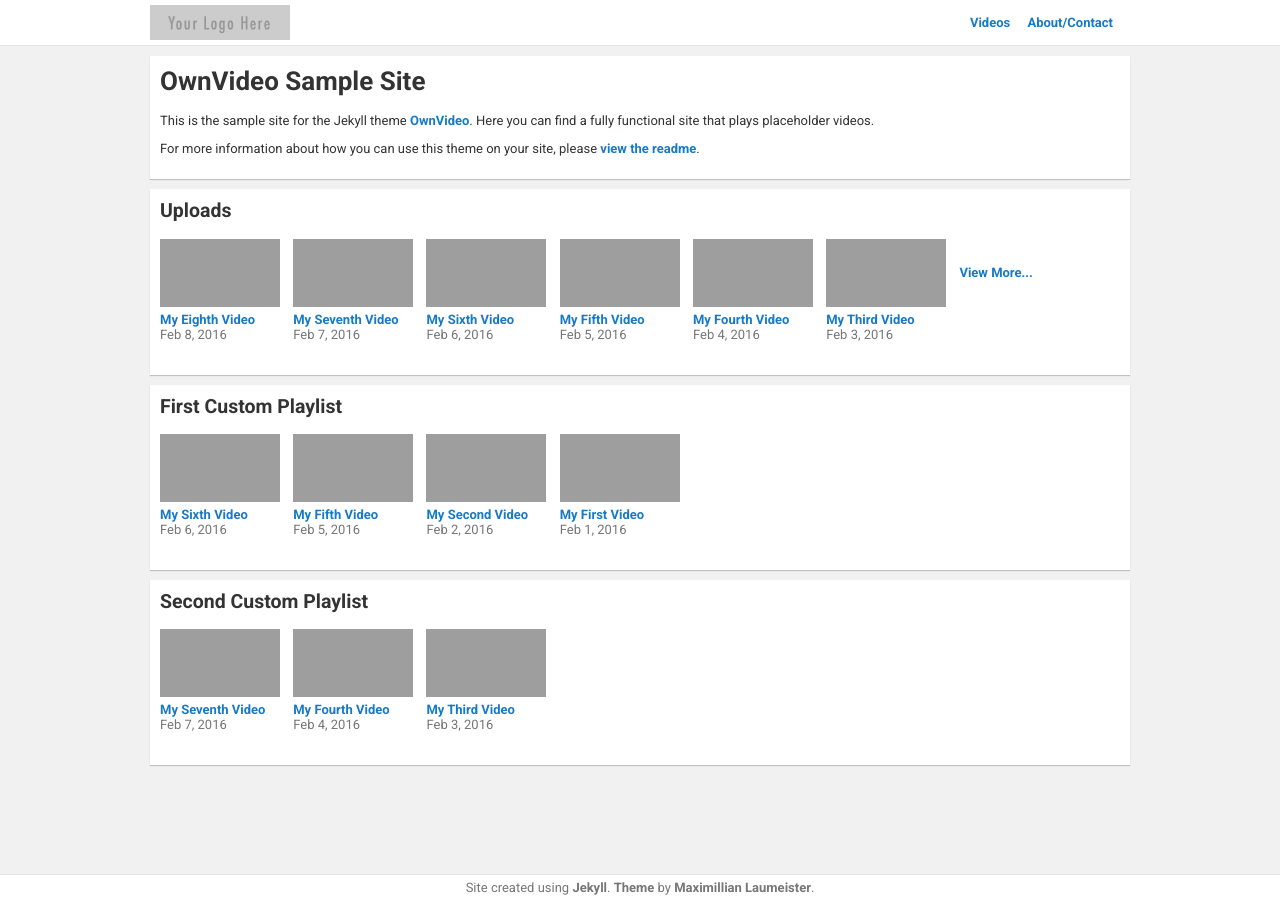
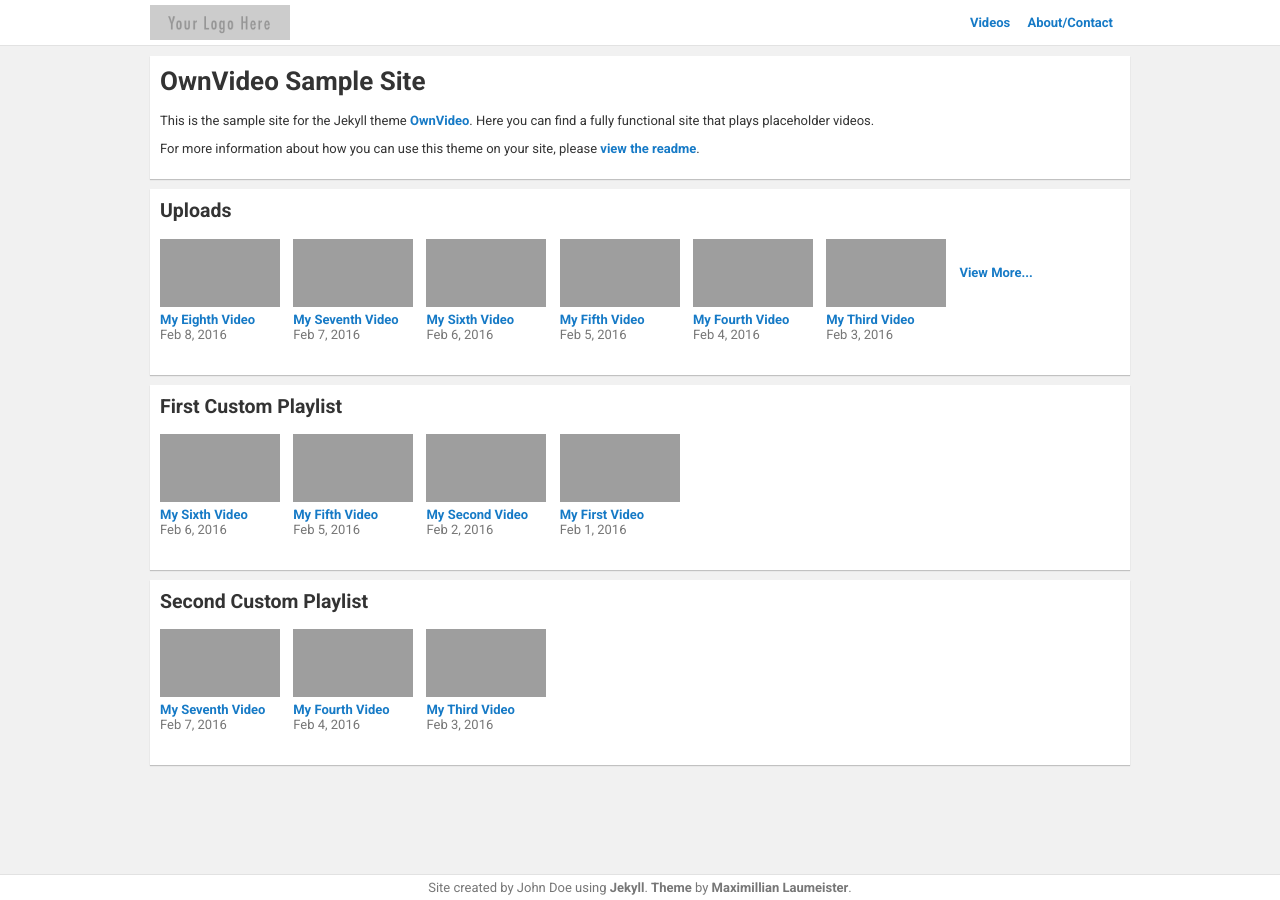
Before and after one commit to MaxLaumeister/ownvideo, a Jekyll site: the page built from index.markdown, in a window 1280 px wide. Built offline with Jekyll 4.4.1, drawn with Linux system fonts in a browser that asks for light colours; some of the changed lines change nothing that is shown.

Commit message:
Style tweaks

```diff
--- a/_includes/footer.html
+++ b/_includes/footer.html
@@ -1,7 +1,7 @@
 <div class="footer">
     <footer>
         <span>
-            <span>Site created using <a href="https://jekyllrb.com/">Jekyll</a>.</span>
+            <span>Site created by {{ site.author.name }} using <a href="https://jekyllrb.com/">Jekyll</a>.</span>
             <span><a href="https://github.com/MaxLaumeister/ownvideo">Theme</a> by <a href="https://www.maxlaumeister.com/">Maximillian Laumeister</a>.</span>
         </span>
     </footer>
--- a/_plugins/category_archive_plugin.rb
+++ b/_plugins/category_archive_plugin.rb
@@ -119,7 +119,11 @@
       self.data = {
           'layout' => @layout,
           'type' => 'archive',
-          'title' => "Category archive for #{@category}",
+          'title' => "Playlist: #{
+              @category.gsub(/\w+/) do |word|
+                  word.capitalize
+              end
+          }",
           'posts' => posts,
           'url' => File.join('/',
                      CategoryArchiveUtil.archive_base(site),
```
